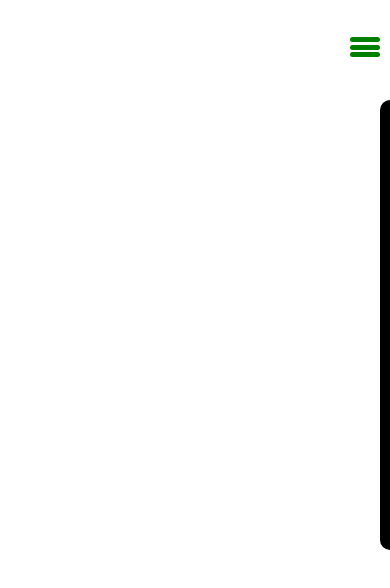
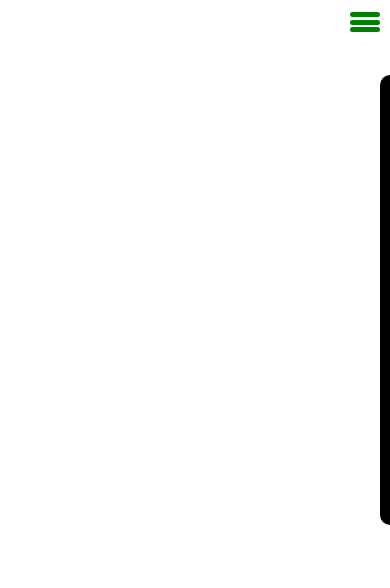
Before and after one commit to Lassoued95/Portfolio, a Next.js app: page /navbar in a window 390 px wide. Shown: the top 588 px of the page. Built offline with nearby package versions, Linux system fonts and the light colour scheme.

Commit message:
last changes

```diff
--- a/app/page.module.css
+++ b/app/page.module.css
@@ -514,7 +514,7 @@
   position: relative;
 }
 .ulh{
-  backdrop-filter: blur(10px);
+  backdrop-filter: blur(5px);
 	list-style-type: none;
 	margin: 10px;
 	padding: 30px;
@@ -577,7 +577,6 @@
  left: 0%;         /* Stretches it from the left */
  right: 0;
  position: fixed;
-
  height: 40px;        /* Stretches it from the right */
  z-index: 1000;  /* Ensures the navbar stays on top of other content */
  padding: 10px 0; /* Adjust padding for top and bottom spacing */
@@ -911,7 +910,7 @@
   }
   .navbar {
      /* Fixes the navbar to the top of the viewport */
-    top: -10px;          /* Aligns it to the top */
+    top: -35px;          /* Aligns it to the top */
     left: 0%;         /* Stretches it from the left */
     right: 0;
     position: fixed;
```
